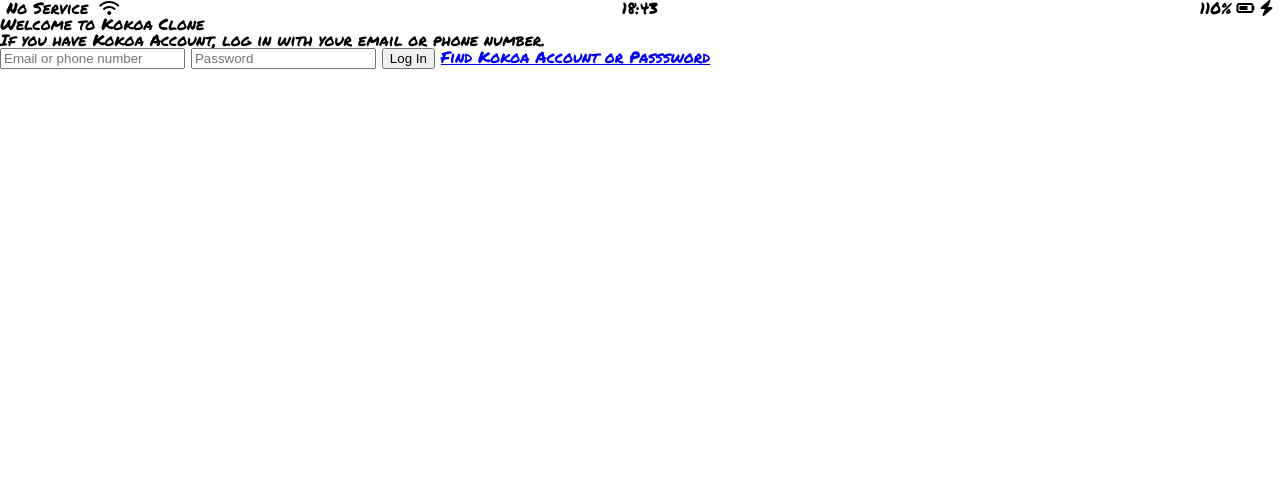
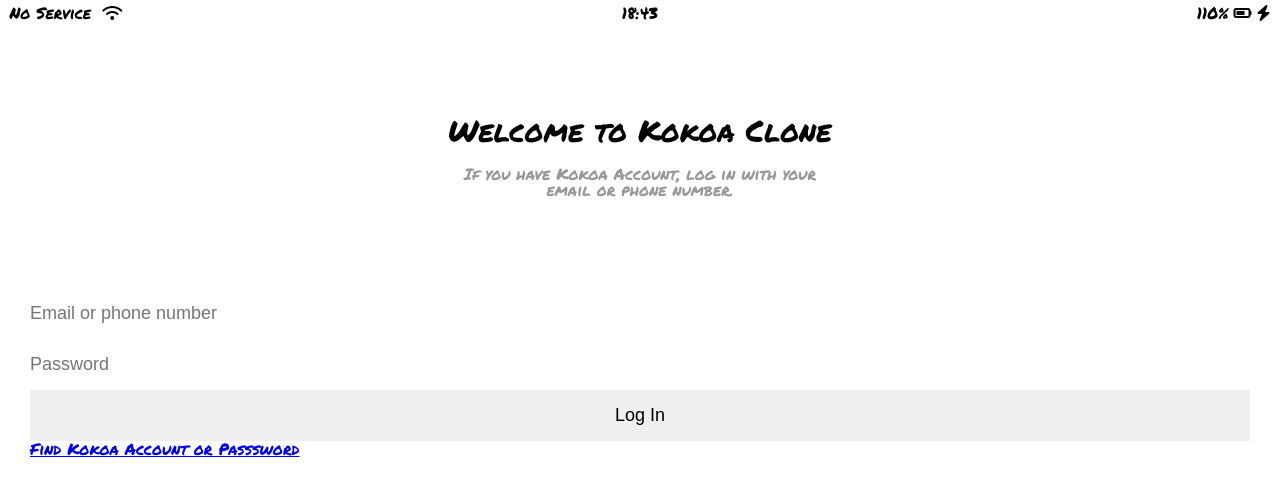
Before and after one commit to JY-Ahn/kokoa-clone-2023, a plain HTML site: page index.html in a window 1280 px wide. Drawn offline with Linux system fonts and the light colour scheme.

Commit message:
Updated status-bar.css & styles.css
updated welcome-header & login-form

```diff
--- /dev/null
+++ b/css/status-bar.css
@@ -0,0 +1,24 @@
+.status-bar {
+  display: flex;
+  justify-content: center;
+  padding: 5px 3px;
+}
+.status-bar__column {
+  width: 33%;
+}
+/* status-bar__column 가장 먼저 오는 자식 span */
+.status-bar__column:first-child span {
+  margin-right: 5px;
+}
+.status-bar__column:nth-child(2) {
+  display: flex;
+  justify-content: center;
+}
+.status-bar__column:last-child {
+  display: flex;
+  justify-content: flex-end;
+  align-items: center;
+}
+.status-bar__column .fa-battery-three-quarters {
+  margin: 0px 5px;
+}
--- a/css/styles.css
+++ b/css/styles.css
@@ -1,38 +1,35 @@
 /* font 설정 */
 @import url("https://fonts.googleapis.com/css2?family=Permanent+Marker&display=swap");
 @import "reset.css";
+@import "status-bar.css";
 
 body {
   font-family: "Permanent Marker", cursive;
 }
-.status-bar {
+
+.welcome-header {
+  margin: 90px 0px;
+  display: flex;
+  flex-direction: column;
+  align-items: center;
+  text-align: center;
+}
+.welcome-header__title {
+  margin-bottom: 20px;
+  font-size: 30px;
+}
+.welcome-header__text {
+  width: 30%;
+  opacity: 0.4;
+}
+#login-form {
   display: flex;
   justify-content: center;
+  flex-direction: column;
+  margin: 0px 30px;
 }
-.status-bar__column {
-  width: 33%;
+#login-form input {
+  border: none;
+  padding: 15px 0px;
+  font-size: 18px;
 }
-/* status-bar__column 가장 먼저 오는 자식 span */
-.status-bar__column:first-child span {
-  margin-right: 5px;
-}
-.status-bar__column:nth-child(2) {
-  display: flex;
-  justify-content: center;
-}
-.status-bar__column:last-child {
-  display: flex;
-  justify-content: flex-end;
-  align-items: center;
-}
-.status-bar__column .fa-battery-three-quarters {
-  margin: 0px 5px;
-}
-.welcome-header {
-}
-.welcome-header__title {
-}
-.welcome-header__text {
-}
-#login-form {
-}
```
